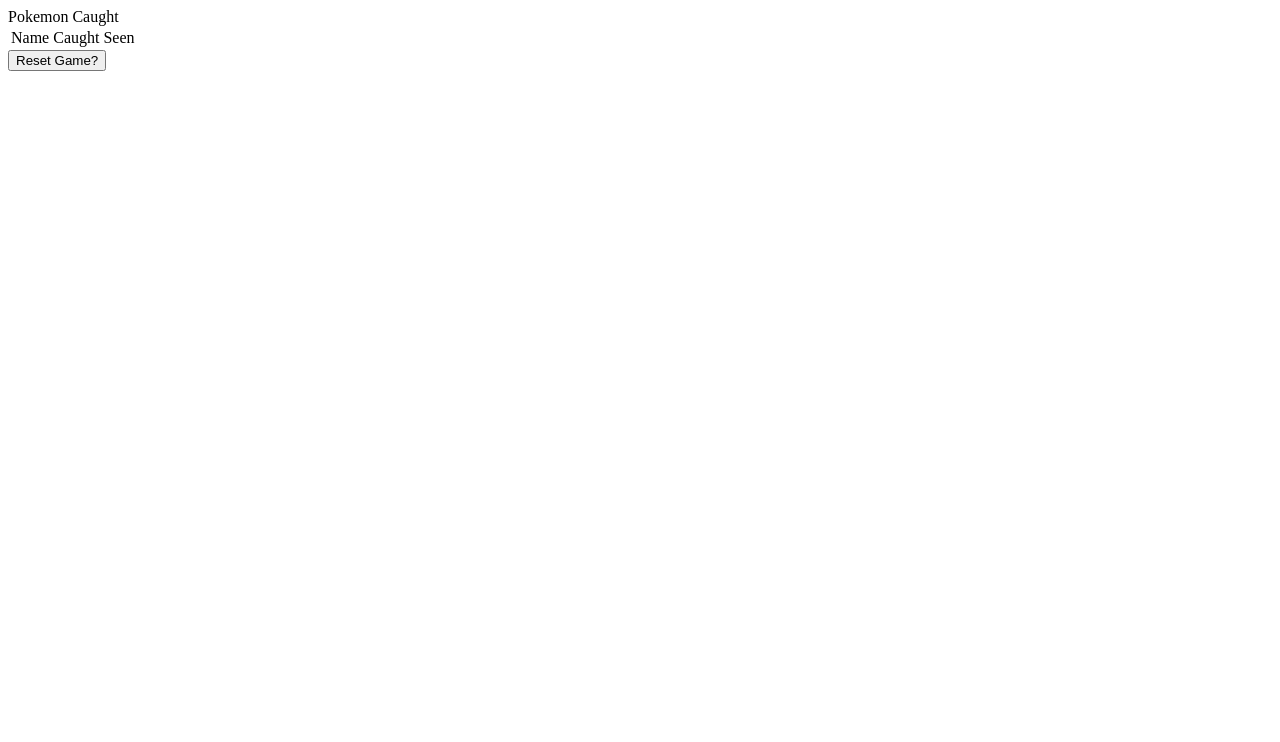
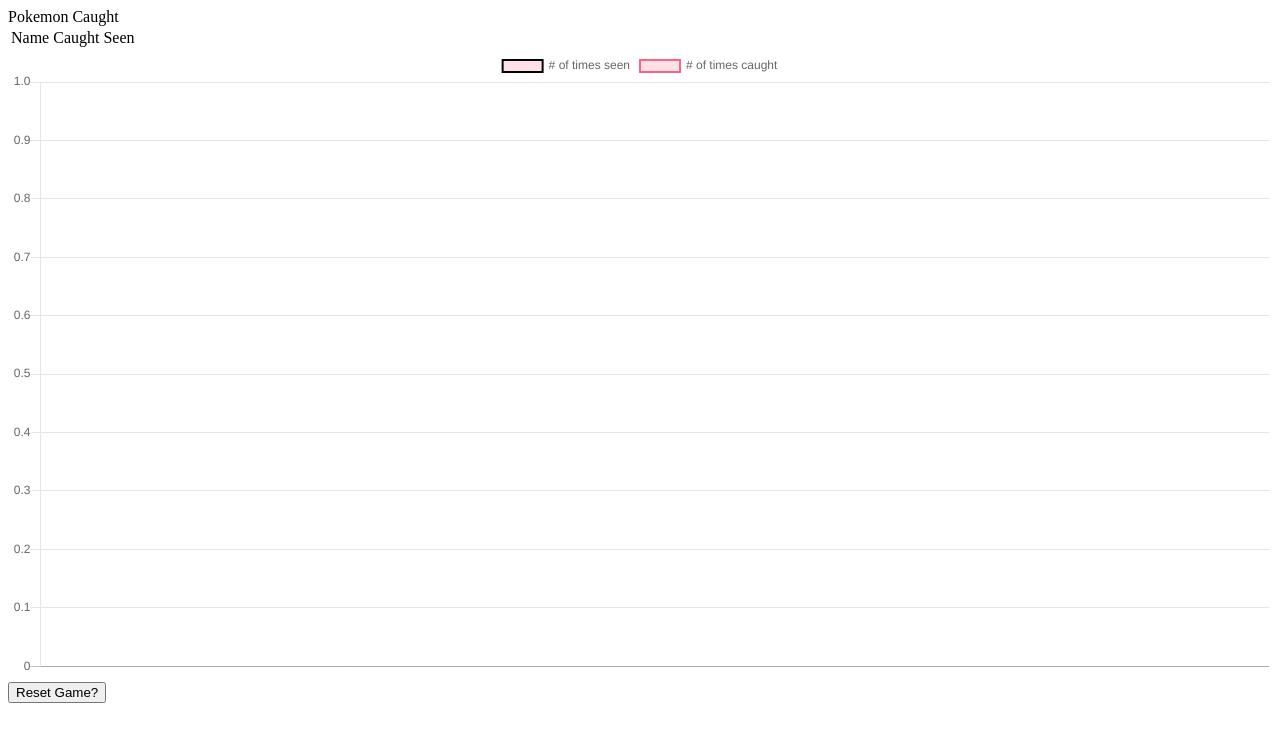
Before and after one commit to Anthony-Rosario/pokedex, a plain HTML site: page results/index.html in a window 1280 px wide. Drawn offline with nearby package versions, Linux system fonts and the light colour scheme.

Commit message:
created chart

```diff
--- a/localStorageUtils.js
+++ b/localStorageUtils.js
@@ -1,4 +1,5 @@
 const POKESTATS = 'POKESTATS';
+import pokemon from './data.js';
 import { findByUnderscoreId } from './utils.js';
 
 
@@ -39,8 +40,10 @@ export function incrementViewed(_id) {
     const pokeId = findByUnderscoreId(_id, stats);
 
     if (!pokeId) {
+        const pokemonData = findByUnderscoreId(_id, pokemon);
 
         const newStat = {
+            name: pokemonData.pokebase,
             _id: _id,
             seen: 1,
             caught: 0
--- a/results/index.html
+++ b/results/index.html
@@ -4,6 +4,7 @@
     <meta charset="UTF-8">
     <meta name="viewport" content="width=device-width, initial-scale=1.0">
     <link rel="stylesheet" href="../styles/results.css">
+    <script src="https://cdn.jsdelivr.net/npm/chart.js@2.8.0"></script>
     <title>Results</title>
 </head>
 <body>
@@ -21,6 +22,7 @@
                     </table>
                 </label>
             </div>
+            <canvas id="myChart"></canvas>
 
             <div class = "encountered-results">
                 <label>
--- a/results/results-utils.js
+++ b/results/results-utils.js
@@ -1,5 +1,9 @@
 import pokedex from '../data.js';
 import { findByUnderscoreId } from '../utils.js';
+import { getPokeStats } from '../localStorageUtils.js';
+import { makeCaughtArray, makeSeenArray, makeLabelArray } from './results.js';
+
+
 
 export function caughtResults(pokeData) {
     if (pokeData.caught > 0) {
@@ -23,3 +27,41 @@ export function caughtResults(pokeData) {
 
     }
 }
+
+
+
+var ctx = document.getElementById('myChart').getContext('2d');
+
+const pokeStats = getPokeStats();
+
+var myChart = new Chart(ctx, { // eslint-disable-line
+    type: 'bar',
+    data: {
+        labels: makeLabelArray(pokeStats), // LABELS ARRAY GOES HERE
+        datasets: [
+            {
+                label: '# of times seen',
+                data: makeSeenArray(pokeStats), // DATA ARRAY GOES HERE
+                backgroundColor: 'rgba(255, 99, 132, 0.2)',
+                borderColor: 'black',
+                borderWidth: 2
+            },
+            {
+                label: '# of times caught',
+                data: makeCaughtArray(pokeStats), // DATA ARRAY GOES HERE
+                backgroundColor: 'rgba(255, 99, 132, 0.2)',
+                borderColor: 'rgba(255, 99, 132, 1)',
+                borderWidth: 2
+            },
+        ]
+    },
+    options: {
+        scales: {
+            yAxes: [{
+                ticks: {
+                    beginAtZero: true
+                }
+            }]
+        }
+    }
+});
--- a/results/results.js
+++ b/results/results.js
@@ -14,3 +14,45 @@ resetButton.addEventListener('click', () => {
     clearPokeStats();
     window.location = '../';
 });
+
+
+export function makeSeenArray(objectsArray) {
+
+    const seenArray = [];
+
+    for (let item of objectsArray) {
+
+        seenArray.push(item.seen);
+
+    }
+
+    return seenArray;
+}
+
+
+export function makeCaughtArray(objectsArray) {
+
+    const caughtArray = [];
+
+    for (let item of objectsArray) {
+
+        caughtArray.push(item.caught);
+
+    }
+
+    return caughtArray;
+}
+
+
+export function makeLabelArray(objectsArray) {
+
+    const nameArray = [];
+
+    for (let item of objectsArray) {
+
+        nameArray.push(item.name);
+
+    }
+
+    return nameArray;
+}
```
Also changed, not shown: index.html (+0 -2 lines).
